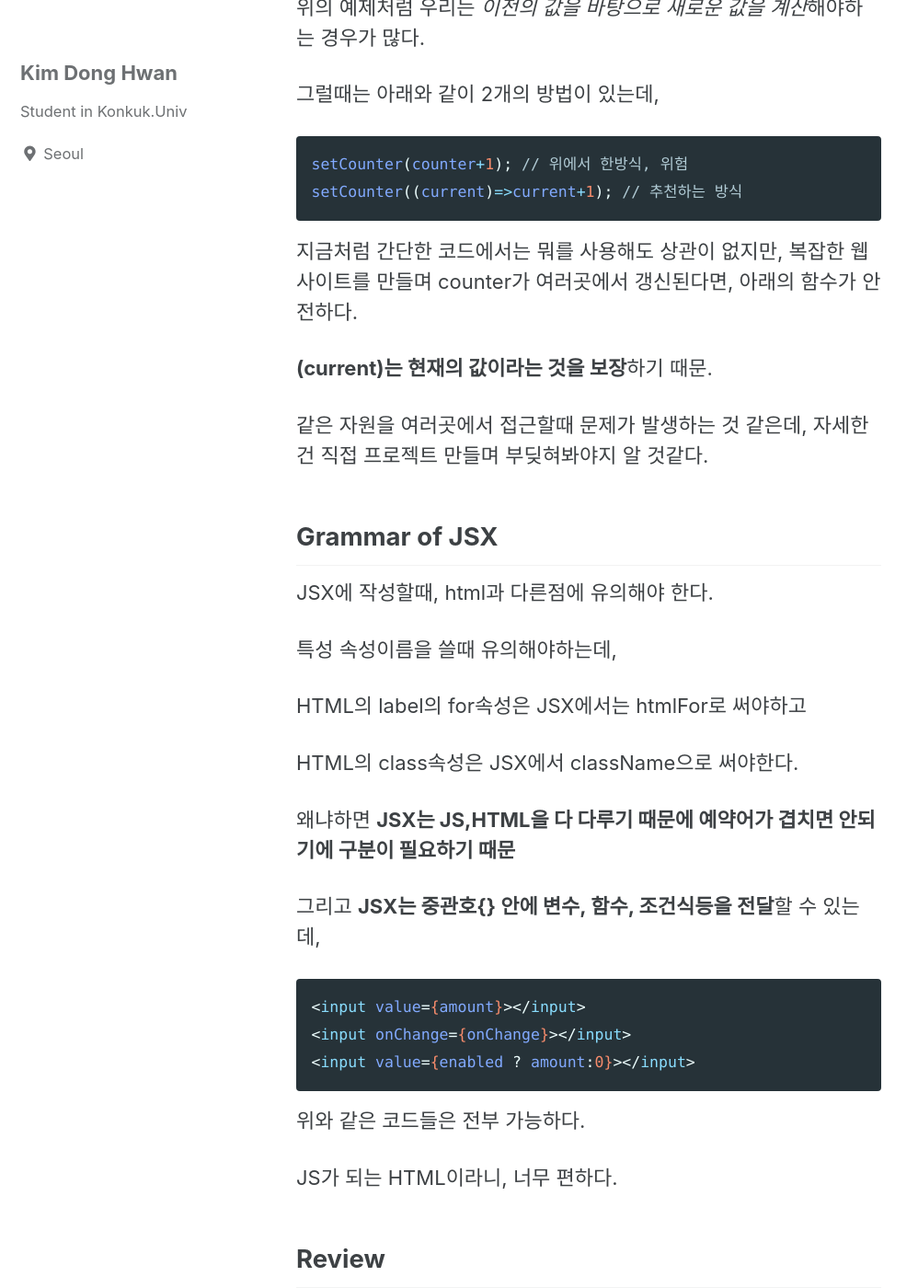
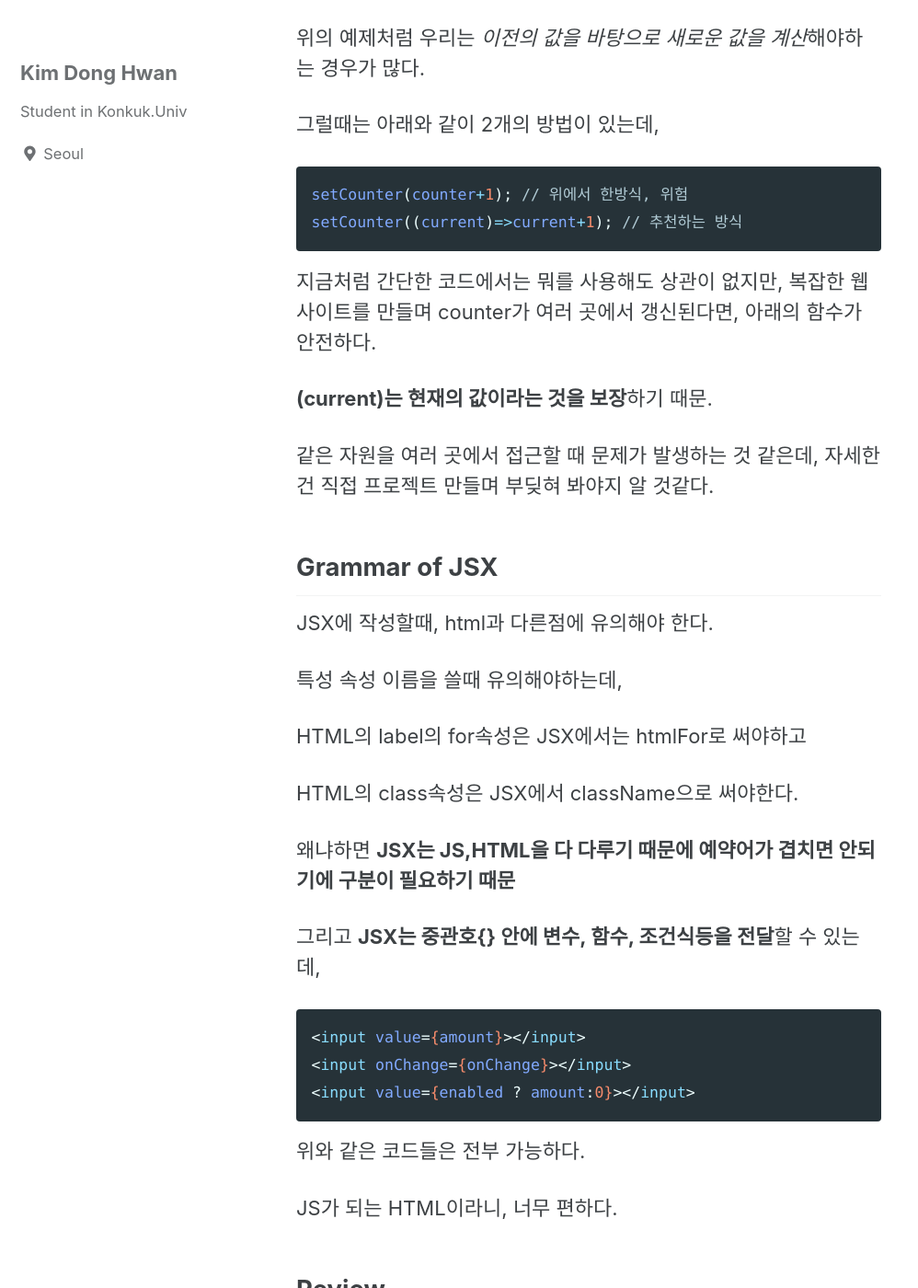
Before and after one commit to forwarder1121/forwarder1121.github.io_old, a Jekyll site: the page built from _posts/스터디/노마드코더_리액트/2024-01-03-[React 노마드코더] 2. State.md, in a window 1280 px wide and 1400 px high, scrolled down 3687 px. Shown: the whole window at 92% size, without its empty margins (0-998 px from the left). Built offline with Jekyll 4.4.1, drawn with Linux system fonts in a browser that asks for light colours; cached includes are drawn as plain includes; comment, search, counter and statistics services are not loaded; some of the changed text lies outside the part shown.

````diff
--- a/_posts/스터디/노마드코더_리액트/2024-01-03-[React 노마드코더] 2. State.md
+++ b/_posts/스터디/노마드코더_리액트/2024-01-03-[React 노마드코더] 2. State.md
@@ -131,11 +131,11 @@ setCounter(counter+1); // 위에서 한방식, 위험
 setCounter((current)=>current+1); // 추천하는 방식
 ```
 
-지금처럼 간단한 코드에서는 뭐를 사용해도 상관이 없지만, 복잡한 웹사이트를 만들며 counter가 여러곳에서 갱신된다면, 아래의 함수가 안전하다.
+지금처럼 간단한 코드에서는 뭐를 사용해도 상관이 없지만, 복잡한 웹사이트를 만들며 counter가 여러 곳에서 갱신된다면, 아래의 함수가 안전하다.
 
 **(current)는 현재의 값이라는 것을 보장**하기 때문.
 
-같은 자원을 여러곳에서 접근할때 문제가 발생하는 것 같은데, 자세한건 직접 프로젝트 만들며 부딪혀봐야지 알 것같다.
+같은 자원을 여러 곳에서 접근할 때 문제가 발생하는 것 같은데, 자세한건 직접 프로젝트 만들며 부딪혀 봐야지 알 것같다.
 
 
 
@@ -143,7 +143,7 @@ setCounter((current)=>current+1); // 추천하는 방식
 
 JSX에 작성할때, html과 다른점에 유의해야 한다.
 
-특성 속성이름을 쓸때 유의해야하는데,
+특성 속성 이름을 쓸때 유의해야하는데,
 
 HTML의 label의 for속성은 JSX에서는 htmlFor로 써야하고
 
````
Also changed, not shown: other parts of _posts/스터디/노마드코더_리액트/2024-01-03-[React 노마드코더] 2. State.md (+3 -3 lines).
